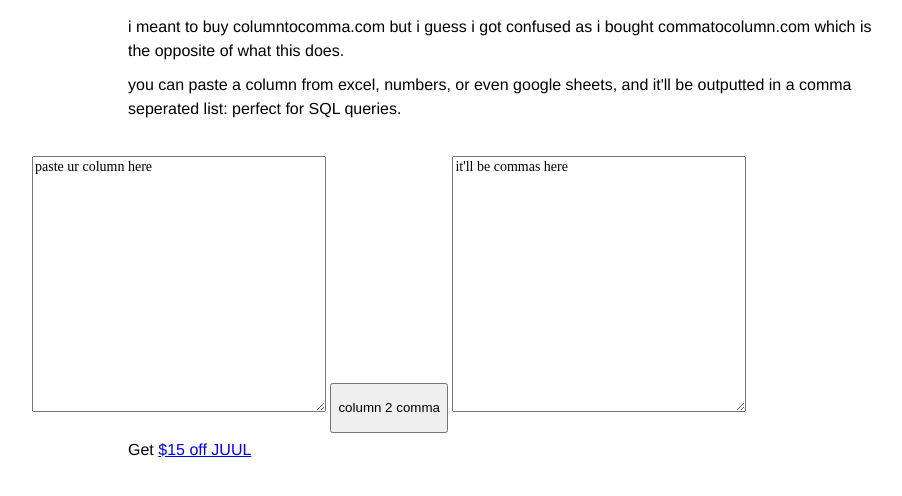
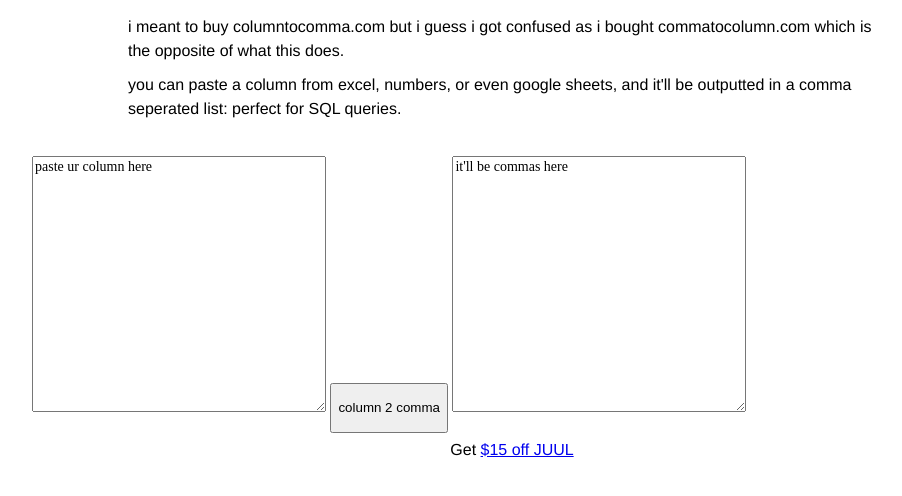
Before and after one commit to plc/commatocolumn, a plain HTML site: page index.html in a window 1280 px wide. Shown: the whole page, without its empty margins (128-1030 px from the left). Drawn offline with nearby package versions, Linux system fonts and the light colour scheme.

Commit message:
Update index.html

```diff
--- a/index.html
+++ b/index.html
@@ -27,7 +27,7 @@ paste ur column here
 <textarea id="output" onClick="this.select();">
 it'll be commas here</textarea>
 
-	<p>Get <a href="https://www.juulvapor.com/refer/try?utm_campaign=refer_lp_v1&utm_content=personal_url&utm_medium=referral&utm_source=friendbuy&fbuy_ref_code=imZYQ">$15 off JUUL</a></p>
+	<center><p>Get <a href="https://www.juulvapor.com/refer/try?utm_campaign=refer_lp_v1&utm_content=personal_url&utm_medium=referral&utm_source=friendbuy&fbuy_ref_code=imZYQ">$15 off JUUL</a></p></center>
 
 
 <script type="text/javascript">
```
